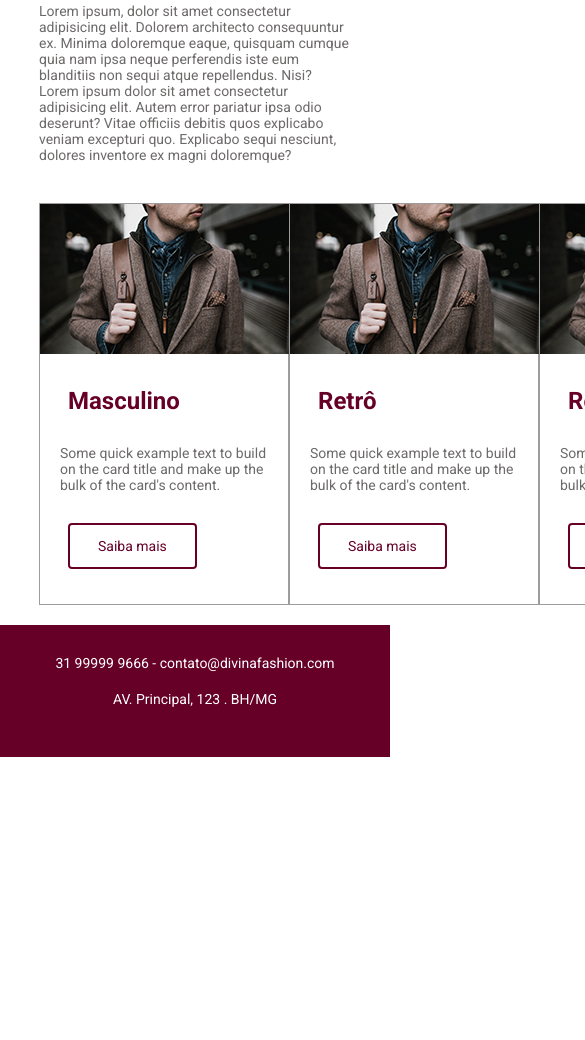
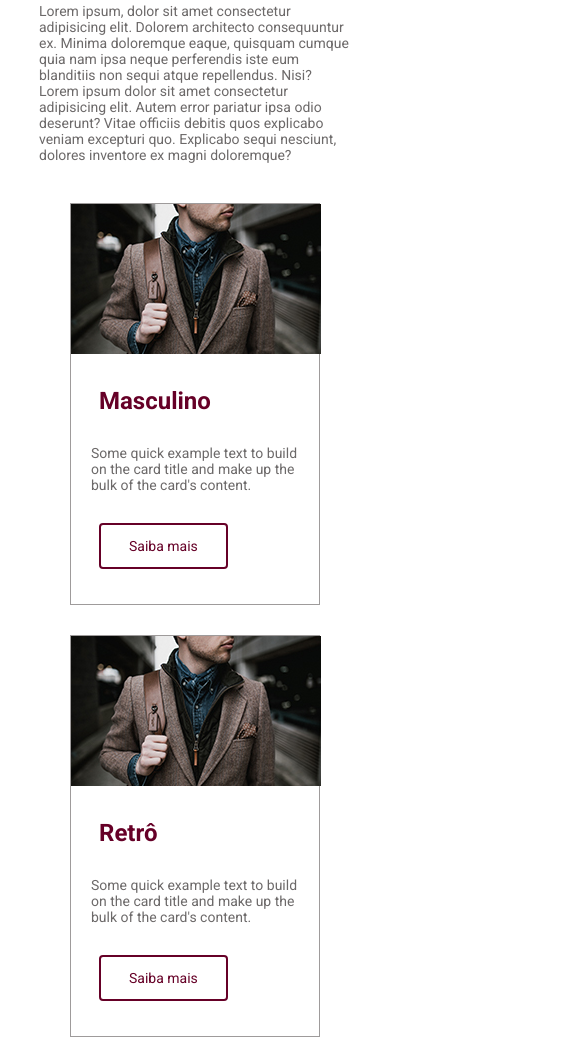
Before and after one commit to geisabitt/divina-moda, a plain HTML site: page index.html in a window 390 px wide. Shown: the part 682-1722 px from the top of the page, 585 px wide, since content can reach past the window. Before the commit the page ends 1439 px from the top, so only its background shows below. Drawn offline with Linux system fonts and the light colour scheme.

Commit message:
style(home): Adjust CSS for mobile devices

```diff
--- a/css/home.style.css
+++ b/css/home.style.css
@@ -15,9 +15,15 @@ header img {
 }
 .card-container {
   display: flex;
+  flex-wrap: wrap;
+  gap: 30px;
   margin: 0 auto;
-  flex-wrap: wrap;
   justify-content: space-between;
+}
+@media screen and (max-width: 678px) {
+  .card-container {
+    justify-content: center;
+  }
 }
 .card {
   border: 1px solid #9e9b9b;
--- a/css/style.css
+++ b/css/style.css
@@ -8,6 +8,9 @@
   text-decoration: none;
   list-style-type: none;
   color: #6c6969;
+}
+body {
+  min-width: 360px;
 }
 .container {
   width: 80%;
--- a/index.html
+++ b/index.html
@@ -63,8 +63,7 @@
             <button class="btn-line">Saiba mais</button>
           </div>
         </div>
-      </div>
-      <div class="card-container">
+
         <div class="card">
           <div class="card-top">
             <img src="./assets/masc1.png" alt="Homem de estilo retrô" />
@@ -78,8 +77,7 @@
             <button class="btn-line">Saiba mais</button>
           </div>
         </div>
-      </div>
-      <div class="card-container">
+
         <div class="card">
           <div class="card-top">
             <img src="./assets/masc1.png" alt="Homem de estilo romântico" />
```
